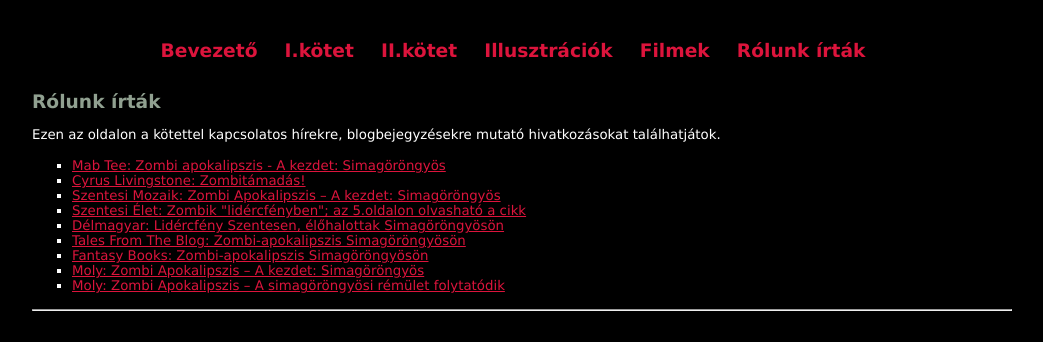
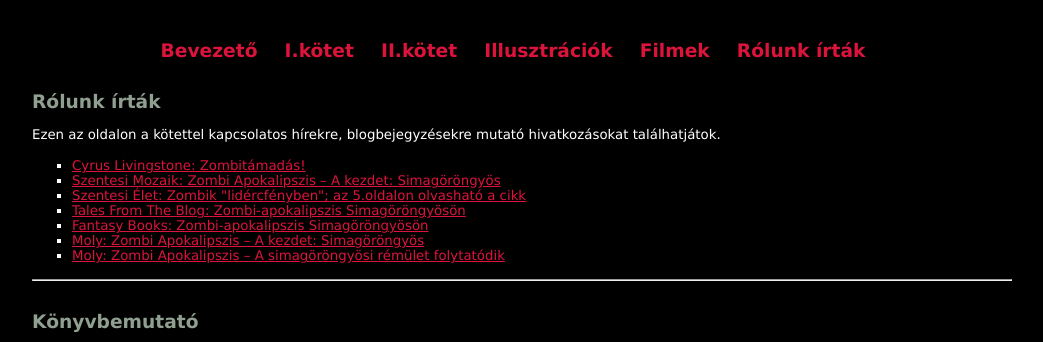
Before and after one commit to Kapitany777/Zombiapokalipszis, a PHP site: page /sajto.php in a window 1280 px wide. Shown: the part 148-490 px from the top of the page, without its empty margins (118-1161 px from the left). Run offline with PHP 8.4, Linux system fonts and the light colour scheme.

Commit message:
Rólunk írták: az elavult linkek kikommentezése

```diff
--- a/include/inc_page.php
+++ b/include/inc_page.php
@@ -37,7 +37,7 @@ class Page extends AbstractPage
     function Footer()
     {
         print("<div id=\"footer\">\n");
-        print("&copy; 2001-2025 <a href=\"http://www.lidercfeny.hu/\" target=\"_blank\">Lidércfény Online Kulturális Magazin</a>\n");
+        print("&copy; 2001-2025 <a href=\"https://www.lidercfeny.hu/\" target=\"_blank\">Lidércfény Online Kulturális Magazin</a>\n");
         print("</div>\n");
     }
 }
--- a/sajto.php
+++ b/sajto.php
@@ -32,15 +32,13 @@ $page = new Page(SITE_NAME, TITLE_ABOUT_US);
     </p>
 
     <ul>
-        <li><a href="http://andreaczovek.blogspot.com/2012/03/zombi-apokalipszis-kezdet-simagorongyos.html" target="_blank">Mab Tee: Zombi apokalipszis - A kezdet:
-                Simagöröngyös</a></li>
-        <li><a href="http://cyruslivingstone.blogspot.com/2012/03/zombitamadas.html" target="_blank">Cyrus Livingstone: Zombitámadás!</a></li>
-        <li><a href="http://www.szentesinfo.hu/mozaik/2012/3/zombi.htm" target="_blank">Szentesi Mozaik: Zombi Apokalipszis – A kezdet: Simagöröngyös</a></li>
-        <li><a href="http://www.szentesinfo.hu/szentesielet/2012/pdf/sze20120330_13.pdf" target="_blank">Szentesi Élet: Zombik "lidércfényben"; az 5.oldalon olvasható a cikk</a>
+        <!--li><a href="http://andreaczovek.blogspot.com/2012/03/zombi-apokalipszis-kezdet-simagorongyos.html" target="_blank">Mab Tee: Zombi apokalipszis - A kezdet: Simagöröngyös</a></li-->
+        <li><a href="https://cyruslivingstone.blogspot.com/2012/03/zombitamadas.html" target="_blank">Cyrus Livingstone: Zombitámadás!</a></li>
+        <li><a href="https://www.szentesinfo.hu/mozaik/2012/3/zombi.htm" target="_blank">Szentesi Mozaik: Zombi Apokalipszis – A kezdet: Simagöröngyös</a></li>
+        <li><a href="https://www.szentesinfo.hu/szentesielet/2012/pdf/sze20120330_13.pdf" target="_blank">Szentesi Élet: Zombik "lidércfényben"; az 5.oldalon olvasható a cikk</a>
         </li>
-        <li><a href="http://www.delmagyar.hu/szentes_hirek/lidercfeny_szentesen_elohalottak_simagorongyoson/2280563/" target="_blank">Délmagyar: Lidércfény Szentesen, élőhalottak
-                Simagöröngyösön</a></li>
-        <li><a href="http://talesfromtheblog.blog.hu/2013/05/17/zombi-apokalipszis_simagorongyoson" target="_blank">Tales From The Blog: Zombi-apokalipszis Simagöröngyösön</a></li>
+        <!--li><a href="http://www.delmagyar.hu/szentes_hirek/lidercfeny_szentesen_elohalottak_simagorongyoson/2280563/" target="_blank">Délmagyar: Lidércfény Szentesen, élőhalottak Simagöröngyösön</a></li-->
+        <li><a href="https://talesfromtheblog.blog.hu/2013/05/17/zombi-apokalipszis_simagorongyoson" target="_blank">Tales From The Blog: Zombi-apokalipszis Simagöröngyösön</a></li>
         <li><a href="https://www.fantasybooks.hu/?p=14" target="_blank">Fantasy Books: Zombi-apokalipszis Simagöröngyösön</a></li>
         <li><a href="https://moly.hu/konyvek/bognar-zsolt-szerk-zombi-apokalipszis-a-kezdet-simagorongyos" target="_blank">Moly: Zombi Apokalipszis – A kezdet: Simagöröngyös</a></li>
         <li><a href="https://moly.hu/konyvek/bognar-zsolt-szerk-zombi-apokalipszis-a-simagorongyosi-remulet-folytatodik" target="_blank">Moly: Zombi Apokalipszis – A simagöröngyösi rémület folytatódik </a></li>
```
